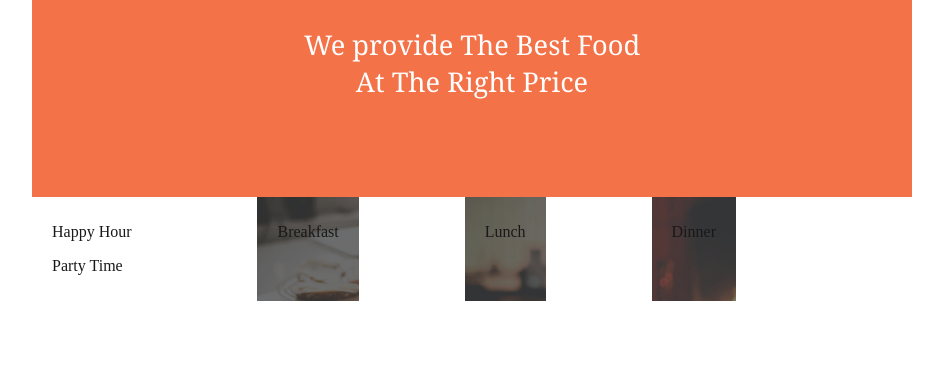
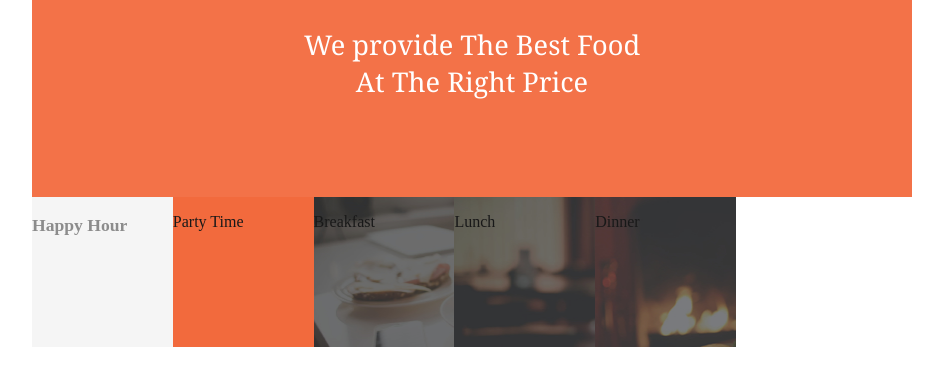
Before and after one commit to DeveloperOwala/Anitas-Kitchen, a plain HTML site: page index.html in a window 1280 px wide. Shown: the part 341-726 px from the top of the page, without its empty margins (168-1111 px from the left). Drawn offline with Linux system fonts and the light colour scheme.

Commit message:
second week

```diff
--- a/index.html
+++ b/index.html
@@ -16,9 +16,11 @@
         <p>We provide The Best Food <br>At The <span class="white"> Right Price</span> </p>
     </div>
     <div id="menu">
-    <div>
-        <p id="happyhour">Happy Hour</p>
-        <p>Party Time</p>
+    <div id="happyHour">
+        <p >Happy Hour</p>
+    </div>
+    <div id="partyTime">
+        <p >Party Time</p>
     </div>
     <div id="breakfast">
         <p>Breakfast</p>
--- a/style.css
+++ b/style.css
@@ -2,6 +2,7 @@ body{
     margin-left: 200px;
     margin-right: 200px;
 }
+
 nav{
     background-color: #F15A29;
     opacity: 0.85;
@@ -22,14 +23,30 @@ nav{
     font-size: 170%;
     font-family: Georgia, 'Times New Roman', Times, serif;
 }
+#happyHour{
+    background-color:whitesmoke;
+    color: gray;
+    font-size: 110%;
+    font-weight: 800;
+    opacity: 5;
+}
+#partyTime{
+    background-color: #F15A29;
+    opacity: 0.85;
+}
 #menu{
     display: flex;
     justify-content: space-between;
     margin-right: 20%;
 }
 #menu div{
-    padding: 10px 20px 10px 20px;
+    /* padding: 10px 20px 10px 0px; */
      opacity: 0.9;
+     display: flex;
+     /* float: left; */
+     margin: 0px 0px 0px 0px;
+     width: 300px;
+     height: 150px;
 }
 #breakfast{
     background-image: url(./images/breakfast.jpg);
@@ -43,12 +60,3 @@ nav{
 #dinner{
     background-image: url(./images/dinner.jpg);
 }
-#happyHour{
-    background-color: #F15A29;
-    opacity: 0.85;
-
-}
-#partyTime{
-    background-color: #F15A29;
-    opacity: 0.85;
-}
```
